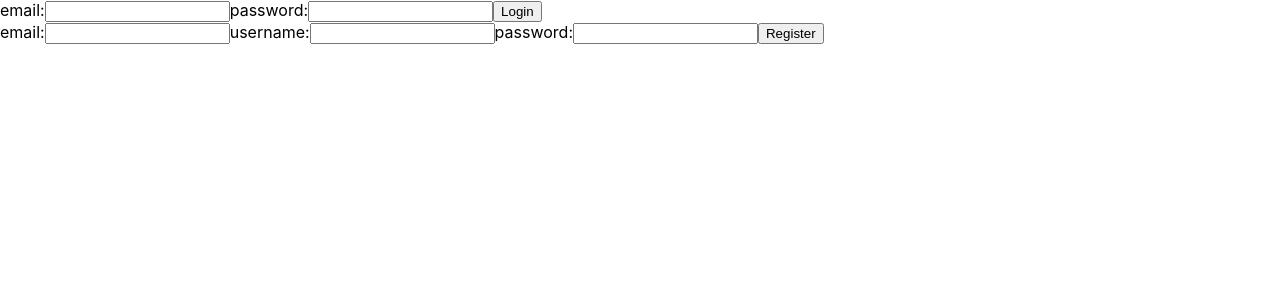
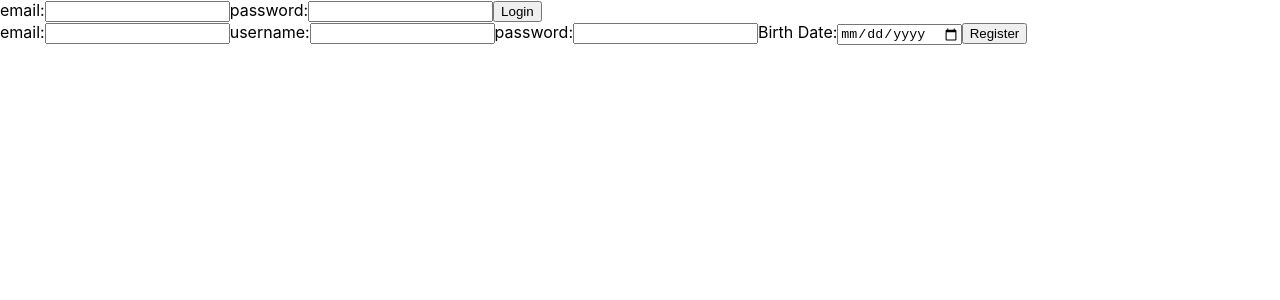
Before and after one commit to Yitzhakpro/cyber-world-frontend, a React (Create React App) app: page / in a window 1280 px wide. Shown: the top 300 px of the page. Built offline with nearby package versions, Linux system fonts and the light colour scheme.

Commit message:
added birthDate input & fixed inputs props

```diff
--- a/src/components/Layout/Auth/Register.tsx
+++ b/src/components/Layout/Auth/Register.tsx
@@ -5,6 +5,7 @@ function Register(): JSX.Element {
     const [email, setEmail] = useState('');
     const [username, setUsername] = useState('');
     const [password, setPassword] = useState('');
+    const [birthDate, setBirthDate] = useState(new Date());
 
     const handleEmailChange = (e: React.ChangeEvent<HTMLInputElement>): void => {
         setEmail(e.target.value);
@@ -18,21 +19,29 @@ function Register(): JSX.Element {
         setPassword(e.target.value);
     };
 
+    const handleBirthDateChange = (e: React.ChangeEvent<HTMLInputElement>): void => {
+        const stringToDate = new Date(e.target.value);
+        setBirthDate(stringToDate);
+    };
+
     const handleRegister = (e: React.FormEvent<HTMLFormElement>): void => {
         e.preventDefault();
-        console.log(email, username, password);
+        console.log(email, username, password, birthDate);
     };
 
     return (
         <form onSubmit={handleRegister}>
             <span>email:</span>
-            <Input value={email} onChange={handleEmailChange} />
+            <Input type="email" required value={email} onChange={handleEmailChange} />
 
             <span>username:</span>
-            <Input value={username} onChange={handleUsernameChange} />
+            <Input value={username} required onChange={handleUsernameChange} />
 
             <span>password:</span>
-            <Input value={password} onChange={handlePasswordChange} />
+            <Input type="password" required value={password} onChange={handlePasswordChange} />
+
+            <span>Birth Date:</span>
+            <Input type="date" required onChange={handleBirthDateChange} />
 
             <button type="submit">Register</button>
         </form>
--- a/src/utilComponents/Input/Input.tsx
+++ b/src/utilComponents/Input/Input.tsx
@@ -7,7 +7,8 @@ interface InputProps extends React.InputHTMLAttributes<HTMLInputElement> {
 function Input(props: InputProps): JSX.Element {
     const { test = false } = props;
 
-    return <input />;
+    // eslint-disable-next-line react/jsx-props-no-spreading
+    return <input {...props} />;
 }
 
 export default Input;
```
